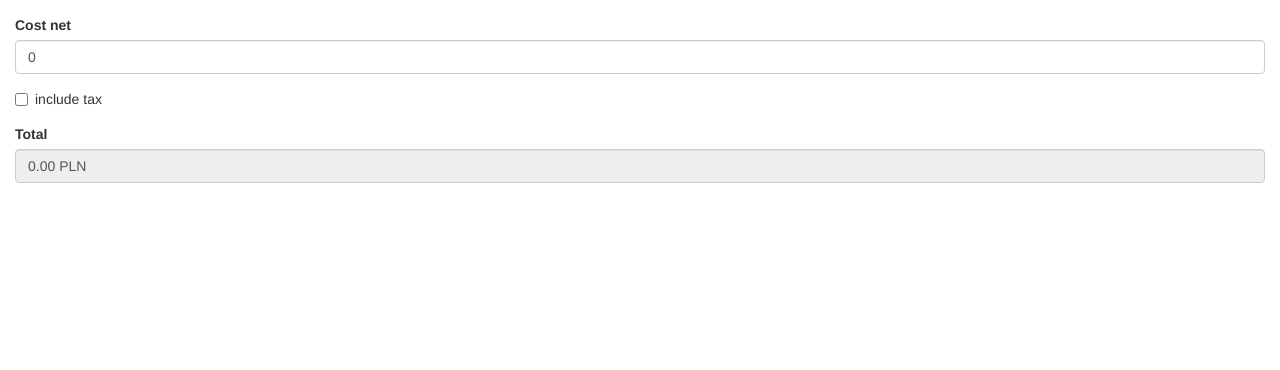
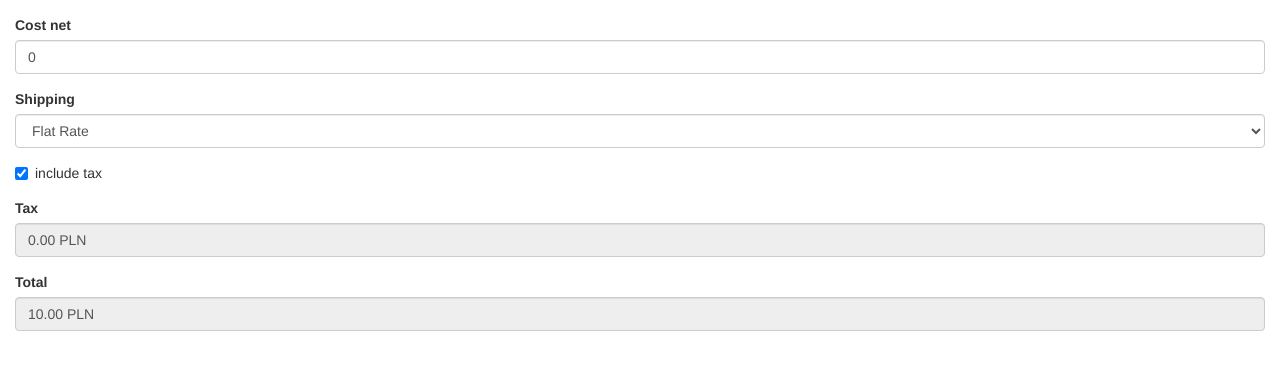
Before and after one commit to marcinru/calc-app, a plain HTML site: page index.html in a window 1280 px wide. Drawn offline with nearby package versions, Linux system fonts and the light colour scheme.

Commit message:
adding select dropdown with shipping options

```diff
--- a/index.html
+++ b/index.html
@@ -8,12 +8,23 @@
     <script>
         var calcApp = angular.module('calcApp', []);
         calcApp.controller('calcCtrl', function($scope) {
+            $scope.shipping_options = [
+                { name: 'Flat Rate', price: 10 },
+                { name: 'Express', price: 20 },
+                { name: 'Super Express', price: 30 }
+            ];
+
             $scope.cost = 0;
+            $scope.incl_tax = true;
+            $scope.shipping = $scope.shipping_options[0];
+
             $scope.$watch('cost', updateView);
             $scope.$watch('incl_tax', updateView);
+            $scope.$watch('shipping', updateView);
+
             function updateView() {
                 $scope.tax = $scope.incl_tax ? $scope.cost * 0.23 : 0;
-                $scope.total = parseFloat($scope.cost) + $scope.tax;
+                $scope.total = parseFloat($scope.cost) + $scope.tax + $scope.shipping.price;
             }
         });
     </script>
@@ -22,6 +33,10 @@
     <div class="form-group">
         <label>Cost net</label>
         <input type="text" ng-model="cost" class="form-control">
+    </div>
+    <div class="form-group">
+        <label>Shipping</label>
+        <select class="form-control" ng-model="shipping" ng-options="s.name for s in shipping_options"></select>
     </div>
     <div class="form-group">
        <div class="checkbox">
```
